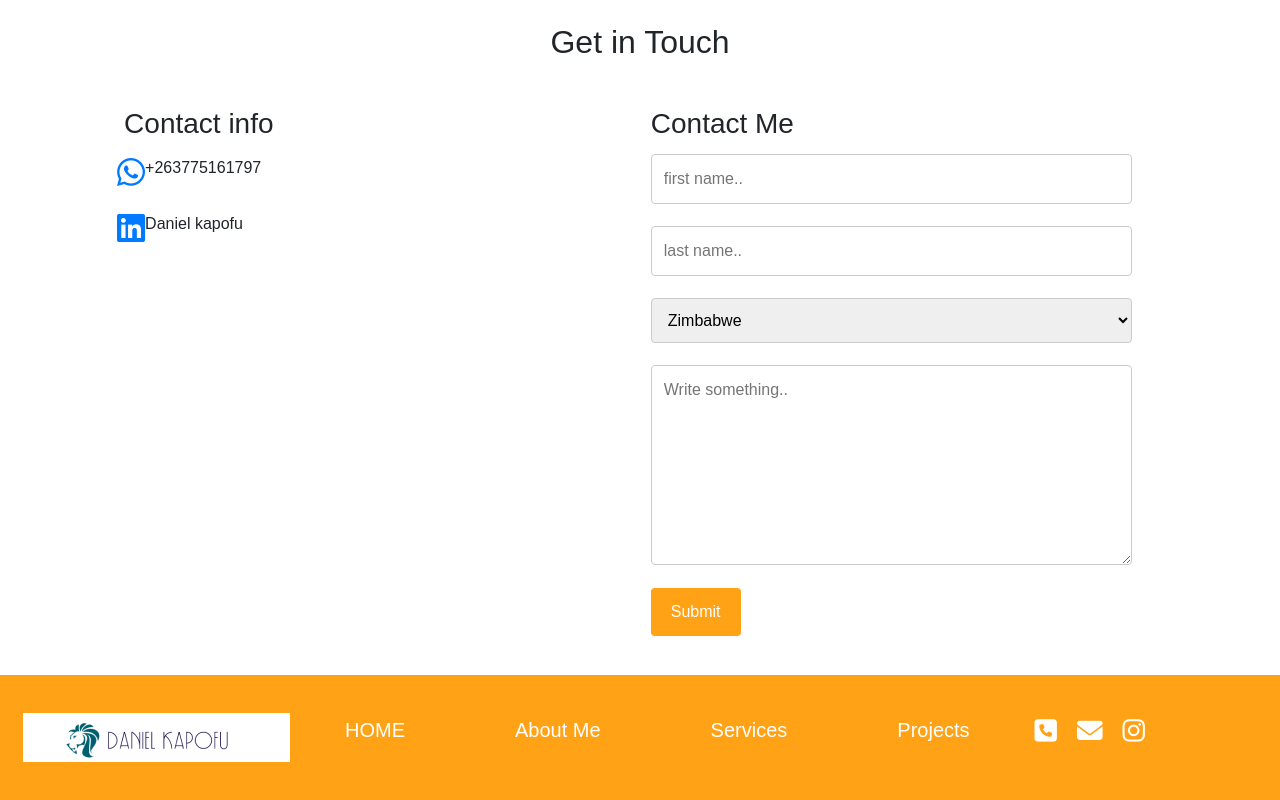
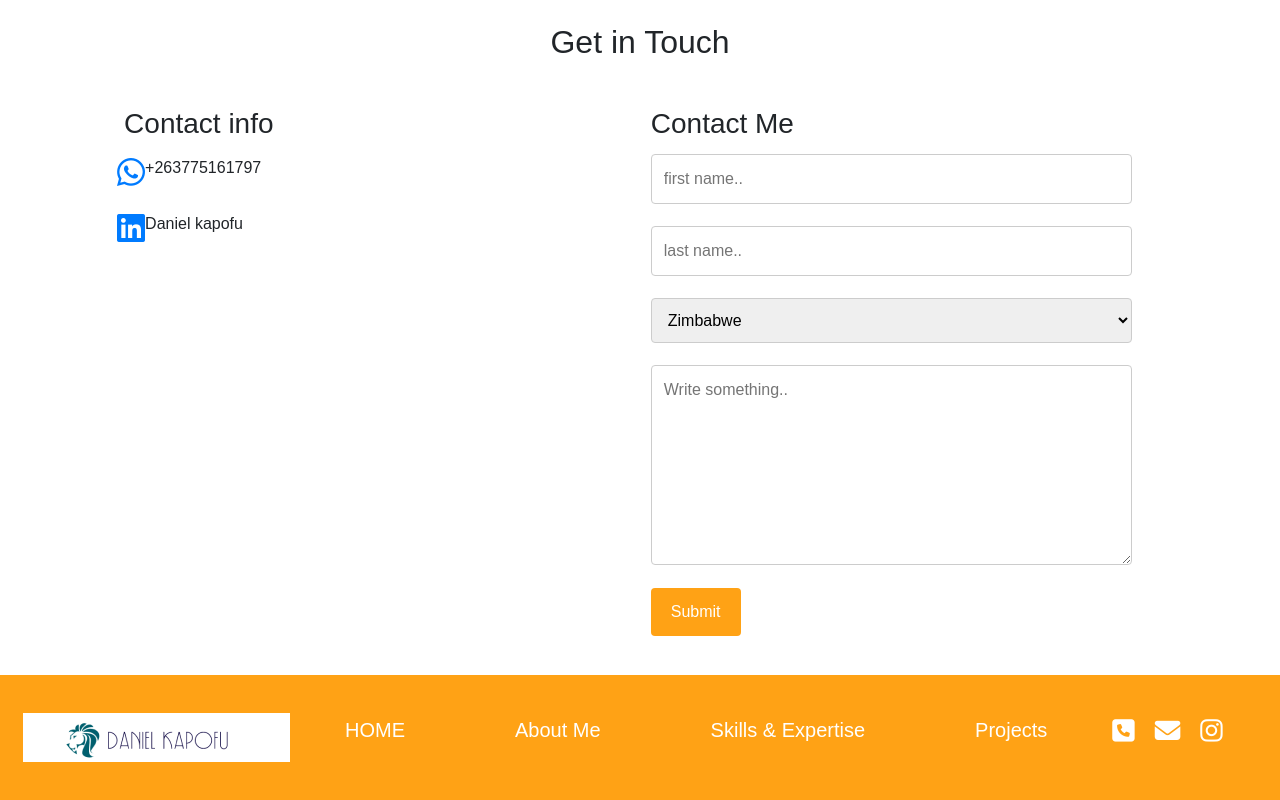
Before and after one commit to DKapofu/Dk-PORT, a plain HTML site: page index.html in a window 1280 px wide. Shown: the part 3288-4088 px from the top of the page. Drawn offline with nearby package versions, Linux system fonts and the light colour scheme.

Commit message:
new changes

```diff
--- a/index.html
+++ b/index.html
@@ -218,7 +218,7 @@
         </div>
         <h5 class="link"><a href="#Home">HOME</a></h5>
         <h5 class="link"><a href="#About">About Me</a></h5>
-        <h5 class="link"><a href="#Services">Services</a></h5>
+        <h5 class="link"><a href="#Services">Skills & Expertise</a></h5>
         <h5 class="link"><a href="#Projects">Projects</a></h5>
         <!-- <div class="cons"> -->
           <a href="+263775161797"><i class="fa fa-phone-square cons" aria-hidden="true"></i></a>
```
